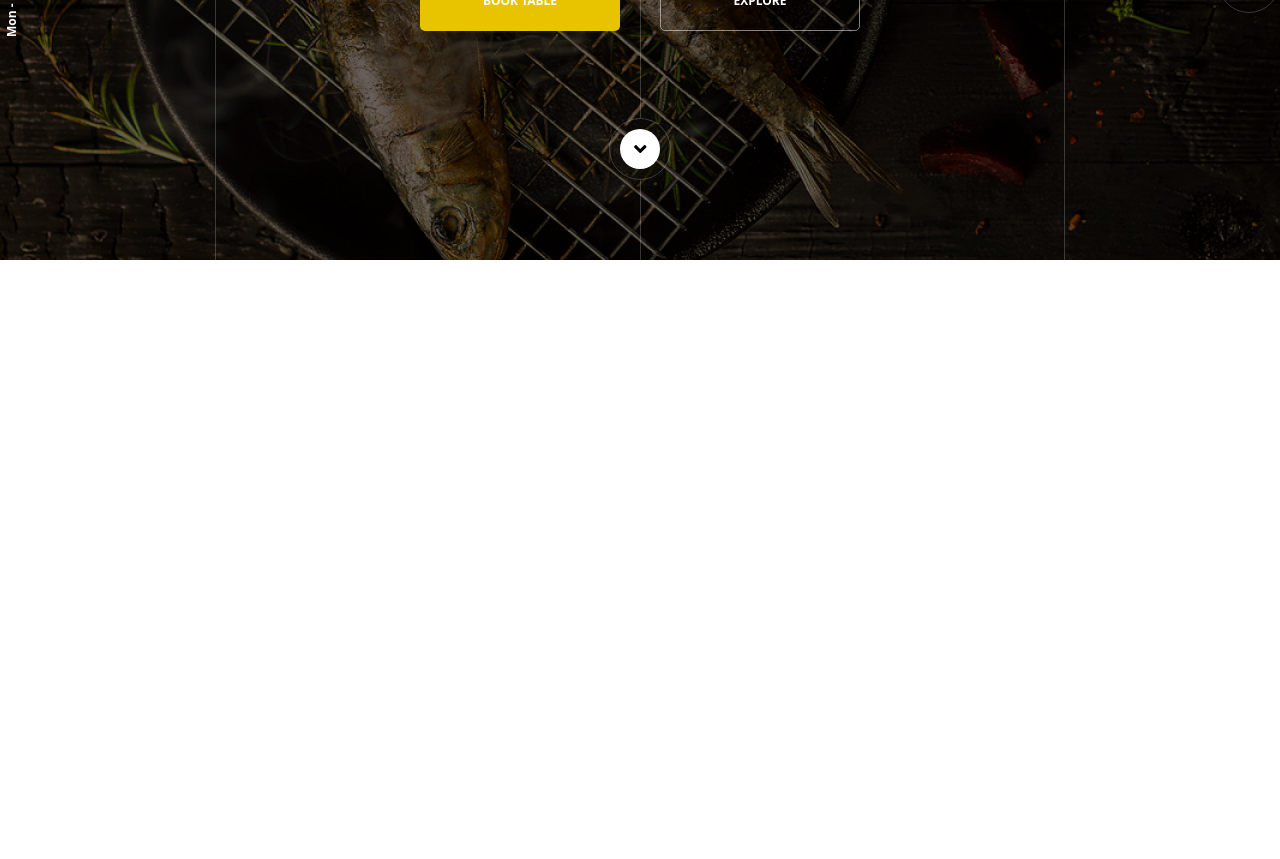
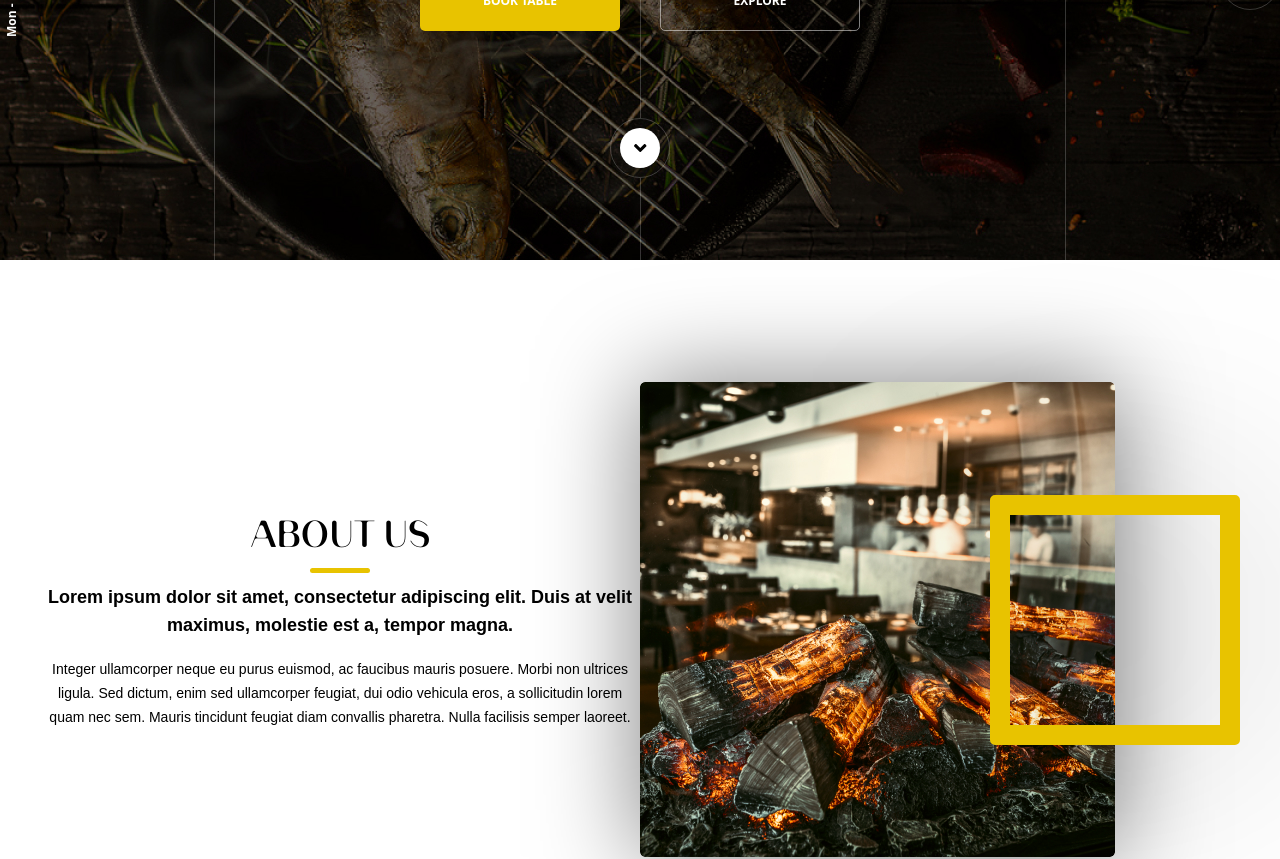
Before and after one commit to nadirg2/hungry-people, a React (Create React App) app: page / in a window 1280 px wide. Shown: the part 540-1399 px from the top of the page. Before the commit the page ends 828 px from the top, so only its background shows below. Built offline with nearby package versions, Linux system fonts and the light colour scheme.

Commit message:
about us section

```diff
--- a/src/components/Header/index.jsx
+++ b/src/components/Header/index.jsx
@@ -1,5 +1,5 @@
 import React, { Component } from "react";
-import styles from './style.module.scss';
+import styles from "./style.module.scss";
 
 export default class Header extends Component {
   render() {
@@ -14,7 +14,7 @@ export default class Header extends Component {
               <div className={styles["nav-item"]}>BOOKING</div>
             </nav>
             <div className={styles.logo}>
-              <img src="/logo.svg" alt="Hungry People"/>
+              <img src="/logo.svg" alt="Hungry People" />
             </div>
             <nav className={`${styles.nav_right} ${styles.nav}`}>
               <div className={styles["nav-item"]}>MENU</div>
--- a/src/components/Main/index.jsx
+++ b/src/components/Main/index.jsx
@@ -1,10 +1,10 @@
 import React, { Component } from "react";
 import { Header } from "..";
 import styles from "./style.module.scss";
-import { PrimaryButton, OutlineButton } from '../Button';
+import { PrimaryButton, OutlineButton } from "../Button";
 import { FontAwesomeIcon } from "@fortawesome/react-fontawesome";
-import { faFacebookF, faTwitter, faInstagram } from '@fortawesome/free-brands-svg-icons';
-import { faAngleDown } from '@fortawesome/free-solid-svg-icons';
+import { faFacebookF, faTwitter, faInstagram } from "@fortawesome/free-brands-svg-icons";
+import { faAngleDown } from "@fortawesome/free-solid-svg-icons";
 
 export default class Main extends Component {
   render() {
@@ -22,34 +22,64 @@ export default class Main extends Component {
                 </div>
                 <div className={styles.main__content}>
                   <div className={styles.logo}>
-                    <div className={styles['logo__over-logo']}>RESTAURANT</div>
+                    <div className={styles["logo__over-logo"]}>RESTAURANT</div>
                     <div className={styles.logo__text}>HUNGRY PEOPLE</div>
-                    <div className={styles["logo__under-line"]}/>
+                    <div className={styles["logo__under-line"]} />
                   </div>
                   <div className={styles.main__buttons}>
-                    <PrimaryButton width='200px' margin='0 40px 0 0'>
+                    <PrimaryButton width="200px" margin="0 40px 0 0">
                       BOOK TABLE
                     </PrimaryButton>
-                    <OutlineButton width='200px'>
-                      EXPLORE
-                    </OutlineButton>
+                    <OutlineButton width="200px">EXPLORE</OutlineButton>
                   </div>
                 </div>
                 <div className={styles["social-network"]}>
-                  <div className={styles["social-network__item"]}><FontAwesomeIcon icon={ faFacebookF } /></div>
-                  <div className={styles["social-network__item"]}><FontAwesomeIcon icon={ faTwitter } /></div>
-                  <div className={styles["social-network__item"]}><FontAwesomeIcon icon={ faInstagram } /></div>
+                  <div className={styles["social-network__item"]}>
+                    <FontAwesomeIcon icon={faFacebookF} />
+                  </div>
+                  <div className={styles["social-network__item"]}>
+                    <FontAwesomeIcon icon={faTwitter} />
+                  </div>
+                  <div className={styles["social-network__item"]}>
+                    <FontAwesomeIcon icon={faInstagram} />
+                  </div>
                 </div>
                 <div className={styles["down-btn"]}>
-                  <div className={styles["down-btn__top-line"]}/>
+                  <div className={styles["down-btn__top-line"]} />
                   <div className={styles["down-btn__ellipse"]}>
-                    <div className={styles["down-btn__btn"]}><FontAwesomeIcon icon={ faAngleDown } /></div>
+                    <div className={styles["down-btn__btn"]}>
+                      <FontAwesomeIcon icon={faAngleDown} />
+                    </div>
                   </div>
-                  <div className={styles["down-btn__bottom-line"]}/>
+                  <div className={styles["down-btn__bottom-line"]} />
                 </div>
               </div>
             </div>
           </main>
+          <section className={`${styles["section"]} ${styles["section_about-us"]}`}>
+            <div className="container">
+              <div className={styles.section__row}>
+                <div className={styles["section-text"]}>
+                  <div className={styles["section-text__title"]}>ABOUT US</div>
+                  <div className={styles["section-text__under-line"]} />
+                  <div className={styles["section-text__bold"]}>
+                    Lorem ipsum dolor sit amet, consectetur adipiscing elit. Duis at velit maximus,
+                    molestie est a, tempor magna.
+                  </div>
+                  <div className={styles["section-text__text"]}>
+                    Integer ullamcorper neque eu purus euismod, ac faucibus mauris posuere. Morbi
+                    non ultrices ligula. Sed dictum, enim sed ullamcorper feugiat, dui odio vehicula
+                    eros, a sollicitudin lorem quam nec sem. Mauris tincidunt feugiat diam convallis
+                    pharetra. Nulla facilisis semper laoreet.
+                  </div>
+                </div>
+                <div className={styles["section-img"]}>
+                  <img src="/about-img.jpg" alt="ABOUT US" />
+                  <div className={styles["section-img__rectangle"]} />
+                </div>
+              </div>
+            </div>
+          </section>
         </div>
       </div>
     );
--- a/src/components/Main/style.module.scss
+++ b/src/components/Main/style.module.scss
@@ -15,27 +15,36 @@
   display: flex;
 }
 
-.main{
+@mixin under-line{
+  background: #E8C300;
+  border-radius: 50px;
+  width: 60px;
+  height: 5px;
+}
+
+.main {
   background: url("bg.jpg") center/cover no-repeat;
   height: 100vh;
   min-height: 600px;
-    .main__row{
+
+  .main__row {
     @include flex;
     align-items: center;
     justify-content: space-between;
     height: calc(100vh - 100px);
-        min-height: 600px;
+    min-height: 500px;
   }
-    .main__timetable{
+
+  .main__timetable {
     width: 215px;
     height: 100%;
     border-right: 1px solid rgba(255, 255, 255, 0.2);
     @include flex;
     align-items: center;
     justify-content: center;
+  }
 
-    }
-    .main__timetable__text{
+  .main__timetable__text {
     width: max-content;
     flex-shrink: 0;
     font-weight: bold;
@@ -44,21 +53,26 @@
     color: #fff;
     transform: translateX(-37.5%) rotate(-90deg);
   }
-    .social-network{
+
+  .social-network {
     width: 215px;
   }
 }
-.main__content{
+
+.main__content {
   justify-content: center;
   height: 100%;
 }
-.main__content, .logo{
+
+.logo,
+.main__content {
   @include flex;
   flex-direction: column;
   align-items: center;
 }
-.logo{
-  .logo__over-logo{
+
+.logo {
+  .logo__over-logo {
     font-family: Open Sans;
     font-style: normal;
     font-weight: bold;
@@ -68,30 +82,32 @@
     color: #FFFFFF;
     margin-bottom: 16px;
   }
-  .logo__text{
+
+  .logo__text {
     @include Heading_1;
     color: #FFFFFF;
   }
-  .logo__under-line{
-    background: #E8C300;
-    border-radius: 50px;
-    width: 60px;
-    height: 5px;
+
+  .logo__under-line {
+    @include under-line;
     margin-top: 20px;
   }
 }
-.main__buttons{
+
+.main__buttons {
   @include flex;
   margin-top: 30px;
 }
-.social-network{
+
+.social-network {
   height: 100%;
   @include flex;
   flex-direction: column;
   align-items: flex-end;
   justify-content: center;
-  border-left: 1px solid rgba(255, 255, 255, 0.2);;
-  .social-network__item{
+  border-left: 1px solid rgba(255, 255, 255, 0.2);
+
+  .social-network__item {
     font-size: 20px;
     line-height: 23px;
     @include flex;
@@ -106,9 +122,9 @@
   }
 }
 
-
-.down-btn{
+.down-btn {
   height: calc(100vh - 175px);
+  min-height: calc(600px - 175px);
   position: absolute;
   @include flex;
   flex-direction: column;
@@ -116,11 +132,14 @@
   left: 50%;
   right: 50%;
   top: 203px;
-  .down-btn__top-line{
+
+  .down-btn__top-line {
     border-right: 1px solid rgba(255, 255, 255, 0.2);
     height: calc(100vh - 203px - 142px);
+    min-height: calc(600px - 203px - 142px);
   }
-  .down-btn__ellipse{
+
+  .down-btn__ellipse {
     width: 60px;
     height: 60px;
     @include flex;
@@ -128,7 +147,8 @@
     justify-content: center;
     border: 1px solid rgba(255, 255, 255, 0.2);
     border-radius: 50%;
-    .down-btn__btn{
+
+    .down-btn__btn {
       width: 40px;
       height: 40px;
       background: #FFFFFF;
@@ -139,8 +159,68 @@
       font-size: 20px;
     }
   }
-  .down-btn__bottom-line{
+  .down-btn__bottom-line {
     border-right: 1px solid rgba(255, 255, 255, 0.2);
     height: 82px;
   }
 }
+
+.section{
+  height: 90vh;
+  min-height: 675px;
+  @include flex;
+  align-items: center;
+  .section__row{
+    @include flex;
+    justify-content: space-between;
+    align-items: center;
+  }
+  .section-text{
+    @include flex;
+    max-width: 600px;
+    flex-direction: column;
+    align-items: center;
+    color: #000;
+    .section-text__title{
+      @include Heading_2;
+      margin-bottom: 8px;
+    }
+    .section-text__under-line{
+      @include under-line;
+      margin-bottom: 10px;
+    }
+    .section-text__bold{
+      font-weight: bold;
+      font-size: 18px;
+      line-height: 28px;
+      text-align: center;
+      margin-bottom: 18px;
+    }
+    .section-text__text{
+      font-weight: normal;
+      font-size: 14px;
+      line-height: 24px;
+      text-align: center;
+    }
+  }
+  .section-img{
+    position: relative;
+    margin-right: 125px;
+    img{
+      filter: drop-shadow(0px 0px 50px rgba(0, 0, 0, 0.5));
+      border-radius: 5px;
+      width: 475px;
+      height: 475px;
+    }
+    .section-img__rectangle{
+      border: 20px solid #E8C300;
+      filter: drop-shadow(0px 0px 100px rgba(0, 0, 0, 0.5));
+      border-radius: 5px;
+      position: absolute;
+      width: 250px;
+      height: 250px;
+      top: calc(50% - 125px);
+      right: -125px;
+    }
+  }
+}
--- a/src/index.css
+++ b/src/index.css
@@ -6,6 +6,7 @@
 *{
     font-family: 'Open Sans', sans-serif;
     font-style: normal;
+    box-sizing: border-box;
 }
 html, body, div, span, applet, object, iframe, h1, h2, h3, h4, h5, h6, p, blockquote, pre, a, abbr, acronym, address, big, cite, code, del, dfn, em, img, ins, kbd, q, s, samp, small, strike, strong, sub, sup, tt, var, b, u, i, center, dl, dt, dd, ol, ul, li, fieldset, form, label, legend, table, caption, tbody, tfoot, thead, tr, th, td, article, aside, canvas, details, embed, figure, figcaption, footer, header, hgroup, menu, nav, output, ruby, section, summary, time, mark, audio, video {
     margin: 0;
@@ -17,7 +18,7 @@ html, body, div, span, applet, object, iframe, h1, h2, h3, h4, h5, h6, p, blockq
     outline: none;
   }
   html { height: 101%; } /* always display scrollbars */
-  body { font-size: 62.5%; line-height: 1; font-family: Arial, Tahoma, Verdana, sans-serif; }
+  body { font-size: 62.5%; line-height: 1; font-family: Arial, Tahoma, Verdana, sans-serif; overflow-x: hidden;}
 
   article, aside, details, figcaption, figure, footer, header, hgroup, menu, nav, section { display: block; }
   ol, ul { list-style: none; }
```
Also changed, not shown: public/about-img.jpg (added). Lines whose indentation alone changed are shown as unchanged.
